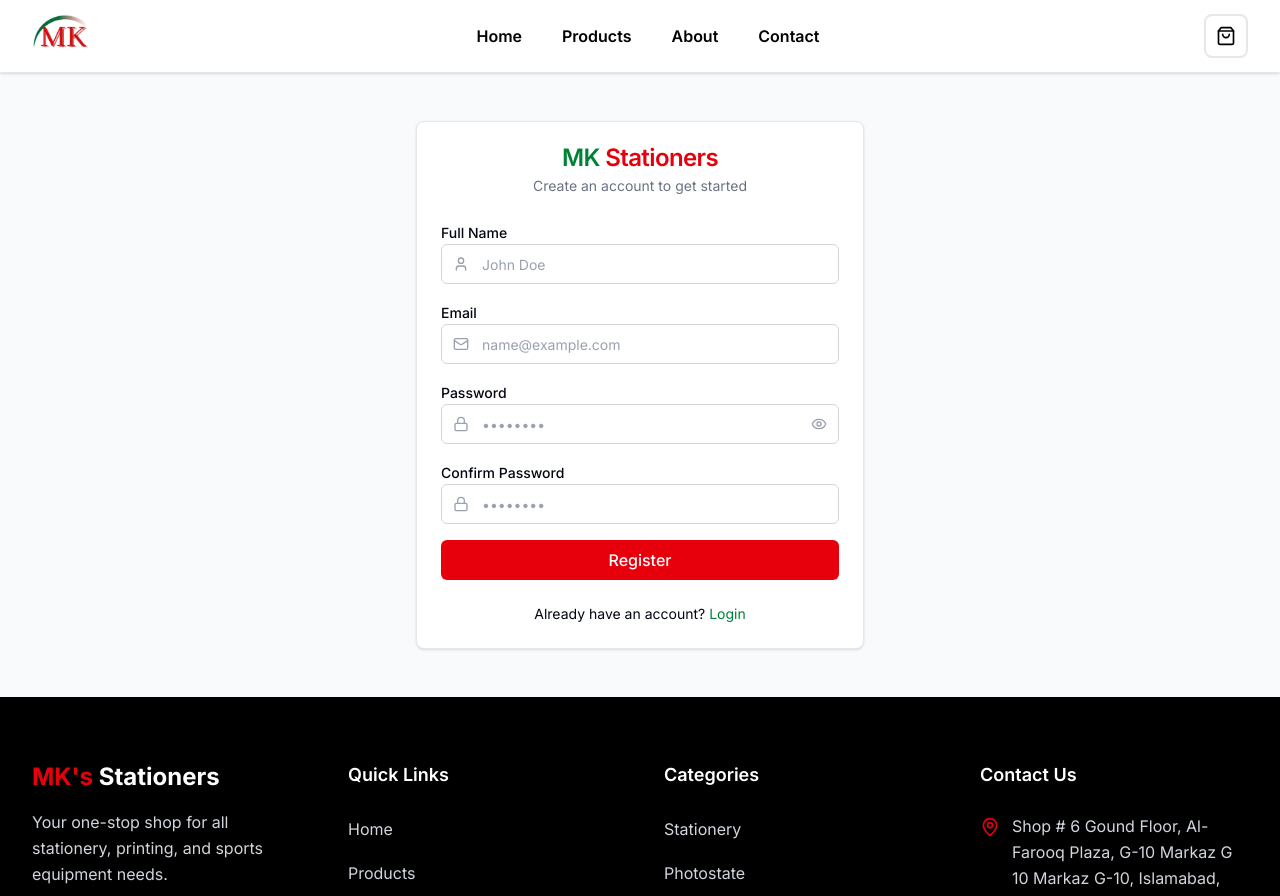
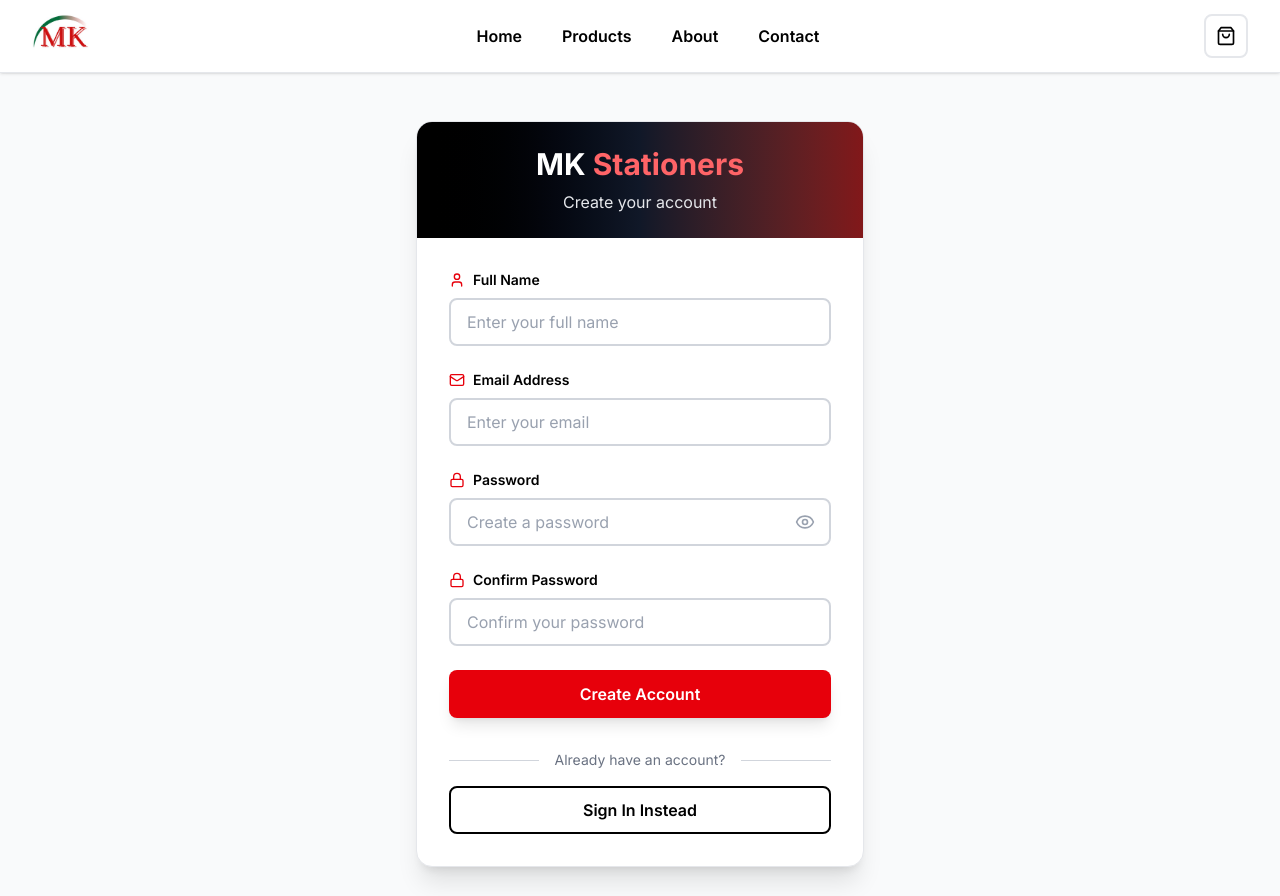
Before and after one commit to mkstationer/mks, a Next.js app: page /auth/register in a window 1280 px wide. Shown: the top 896 px of the page. Built offline with nearby package versions, Linux system fonts and the light colour scheme.

Commit message:
MKs review phase

```diff
--- a/app/auth/register/page.jsx
+++ b/app/auth/register/page.jsx
@@ -64,129 +64,150 @@
   }
 
   return (
-    <div className="flex min-h-screen flex-col">
+    <div className="flex min-h-screen flex-col bg-white">
       <Navbar />
       <div className="flex flex-1 items-center justify-center bg-gray-50 py-12 px-4 sm:px-6 lg:px-8">
-        <div className="w-full max-w-md rounded-lg border border-gray-200 bg-white text-gray-950 shadow-sm">
-          <div className="flex flex-col space-y-1.5 p-6">
-            <h3 className="text-2xl font-semibold leading-none tracking-tight text-center">
-              <span className="text-green-700">MK</span> <span className="text-red-600">Stationers</span>
+        <div className="w-full max-w-md">
+          {/* Enhanced Card with Modern Design */}
+          <div className="rounded-2xl border border-gray-200 bg-white shadow-xl overflow-hidden">
+            {/* Header with Gradient */}
+            <div className="bg-gradient-to-r from-black via-gray-900 to-red-900 p-6 text-center">
+              <h3 className="text-3xl font-bold text-white mb-2">
+                <span className="text-white">MK</span> <span className="text-red-400">Stationers</span>
               </h3>
-            <p className="text-sm text-gray-500 text-center">Create an account to get started</p>
+              <p className="text-gray-200">Create your account</p>
             </div>
-          <div className="p-6 pt-0">
-            <form onSubmit={handleRegister} className="space-y-4">
+
+            {/* Form Section */}
+            <div className="p-8">
+              <form onSubmit={handleRegister} className="space-y-6">
                 {error && (
-                <div className="p-3 text-sm bg-red-100 border border-red-200 text-red-600 rounded-md">{error}</div>
+                  <div className="p-4 text-sm bg-red-50 border border-red-200 text-red-700 rounded-lg flex items-center">
+                    <div className="w-2 h-2 bg-red-500 rounded-full mr-3"></div>
+                    {error}
+                  </div>
                 )}
 
+                {/* Full Name Field */}
                 <div className="space-y-2">
-                <label
-                  htmlFor="name"
-                  className="text-sm font-medium leading-none peer-disabled:cursor-not-allowed peer-disabled:opacity-70"
-                >
+                  <label htmlFor="name" className="text-sm font-semibold text-black flex items-center">
+                    <User className="h-4 w-4 mr-2 text-red-600" />
                     Full Name
                   </label>
                   <div className="relative">
-                  <User className="absolute left-3 top-3 h-4 w-4 text-gray-400" />
                     <input
                       id="name"
                       type="text"
-                    placeholder="John Doe"
+                      placeholder="Enter your full name"
                       value={name}
                       onChange={(e) => setName(e.target.value)}
-                    className="pl-10 flex h-10 w-full rounded-md border border-gray-300 bg-white px-3 py-2 text-sm placeholder:text-gray-400 focus:outline-none focus:ring-2 focus:ring-green-700 focus:border-transparent disabled:cursor-not-allowed disabled:opacity-50"
+                      className="w-full h-12 rounded-lg border-2 border-gray-300 bg-white px-4 py-3 text-black placeholder:text-gray-400 focus:outline-none focus:ring-2 focus:ring-red-600 focus:border-red-600 transition-all duration-200"
                       required
                     />
                   </div>
                 </div>
 
+                {/* Email Field */}
                 <div className="space-y-2">
-                <label
-                  htmlFor="email"
-                  className="text-sm font-medium leading-none peer-disabled:cursor-not-allowed peer-disabled:opacity-70"
-                >
-                  Email
+                  <label htmlFor="email" className="text-sm font-semibold text-black flex items-center">
+                    <Mail className="h-4 w-4 mr-2 text-red-600" />
+                    Email Address
                   </label>
                   <div className="relative">
-                  <Mail className="absolute left-3 top-3 h-4 w-4 text-gray-400" />
                     <input
                       id="email"
                       type="email"
-                    placeholder="name@example.com"
+                      placeholder="Enter your email"
                       value={email}
                       onChange={(e) => setEmail(e.target.value)}
-                    className="pl-10 flex h-10 w-full rounded-md border border-gray-300 bg-white px-3 py-2 text-sm placeholder:text-gray-400 focus:outline-none focus:ring-2 focus:ring-green-700 focus:border-transparent disabled:cursor-not-allowed disabled:opacity-50"
+                      className="w-full h-12 rounded-lg border-2 border-gray-300 bg-white px-4 py-3 text-black placeholder:text-gray-400 focus:outline-none focus:ring-2 focus:ring-red-600 focus:border-red-600 transition-all duration-200"
                       required
                     />
                   </div>
                 </div>
 
+                {/* Password Field */}
                 <div className="space-y-2">
-                <label
-                  htmlFor="password"
-                  className="text-sm font-medium leading-none peer-disabled:cursor-not-allowed peer-disabled:opacity-70"
-                >
+                  <label htmlFor="password" className="text-sm font-semibold text-black flex items-center">
+                    <Lock className="h-4 w-4 mr-2 text-red-600" />
                     Password
                   </label>
                   <div className="relative">
-                  <Lock className="absolute left-3 top-3 h-4 w-4 text-gray-400" />
                     <input
                       id="password"
                       type={showPassword ? "text" : "password"}
-                    placeholder="••••••••"
+                      placeholder="Create a password"
                       value={password}
                       onChange={(e) => setPassword(e.target.value)}
-                    className="pl-10 flex h-10 w-full rounded-md border border-gray-300 bg-white px-3 py-2 text-sm placeholder:text-gray-400 focus:outline-none focus:ring-2 focus:ring-green-700 focus:border-transparent disabled:cursor-not-allowed disabled:opacity-50"
+                      className="w-full h-12 rounded-lg border-2 border-gray-300 bg-white px-4 py-3 pr-12 text-black placeholder:text-gray-400 focus:outline-none focus:ring-2 focus:ring-red-600 focus:border-red-600 transition-all duration-200"
                       required
                     />
                     <button
                       type="button"
-                    className="absolute right-0 top-0 h-full px-3 inline-flex items-center justify-center rounded-md bg-transparent text-gray-400 hover:text-gray-500"
+                      className="absolute right-3 top-1/2 -translate-y-1/2 p-1 text-gray-400 hover:text-red-600 transition-colors"
                       onClick={() => setShowPassword(!showPassword)}
                     >
-                    {showPassword ? <EyeOff className="h-4 w-4" /> : <Eye className="h-4 w-4" />}
+                      {showPassword ? <EyeOff className="h-5 w-5" /> : <Eye className="h-5 w-5" />}
                       <span className="sr-only">{showPassword ? "Hide password" : "Show password"}</span>
                     </button>
                   </div>
                 </div>
 
+                {/* Confirm Password Field */}
                 <div className="space-y-2">
-                <label
-                  htmlFor="confirmPassword"
-                  className="text-sm font-medium leading-none peer-disabled:cursor-not-allowed peer-disabled:opacity-70"
-                >
+                  <label htmlFor="confirmPassword" className="text-sm font-semibold text-black flex items-center">
+                    <Lock className="h-4 w-4 mr-2 text-red-600" />
                     Confirm Password
                   </label>
                   <div className="relative">
-                  <Lock className="absolute left-3 top-3 h-4 w-4 text-gray-400" />
                     <input
                       id="confirmPassword"
                       type={showPassword ? "text" : "password"}
-                    placeholder="••••••••"
+                      placeholder="Confirm your password"
                       value={confirmPassword}
                       onChange={(e) => setConfirmPassword(e.target.value)}
-                    className="pl-10 flex h-10 w-full rounded-md border border-gray-300 bg-white px-3 py-2 text-sm placeholder:text-gray-400 focus:outline-none focus:ring-2 focus:ring-green-700 focus:border-transparent disabled:cursor-not-allowed disabled:opacity-50"
+                      className="w-full h-12 rounded-lg border-2 border-gray-300 bg-white px-4 py-3 text-black placeholder:text-gray-400 focus:outline-none focus:ring-2 focus:ring-red-600 focus:border-red-600 transition-all duration-200"
                       required
                     />
                   </div>
                 </div>
 
+                {/* Submit Button */}
                 <button
                   type="submit"
-                className="inline-flex items-center justify-center rounded-md bg-red-600 hover:bg-red-700 text-white h-10 px-4 py-2 w-full font-medium transition-colors focus-visible:outline-none focus-visible:ring-2 focus-visible:ring-red-600 disabled:pointer-events-none disabled:opacity-50"
+                  className="w-full h-12 rounded-lg bg-red-600 hover:bg-red-700 text-white font-semibold transition-all duration-200 hover:scale-105 focus:outline-none focus:ring-2 focus:ring-red-600 focus:ring-offset-2 shadow-lg hover:shadow-xl disabled:opacity-50 disabled:cursor-not-allowed disabled:hover:scale-100"
                   disabled={loading}
                 >
-                {loading ? "Creating account..." : "Register"}
+                  {loading ? (
+                    <div className="flex items-center justify-center">
+                      <div className="animate-spin rounded-full h-5 w-5 border-t-2 border-b-2 border-white mr-3"></div>
+                      Creating Account...
+                    </div>
+                  ) : (
+                    "Create Account"
+                  )}
                 </button>
               </form>
+
+              {/* Login Link */}
+              <div className="mt-8 text-center">
+                <div className="relative">
+                  <div className="absolute inset-0 flex items-center">
+                    <div className="w-full border-t border-gray-300"></div>
                   </div>
-          <div className="flex flex-col space-y-4 p-6 pt-0">
-            <div className="text-center text-sm">
-              Already have an account?{" "}
-              <Link href="/auth/login" className="text-green-700 hover:underline">
-                Login
+                  <div className="relative flex justify-center text-sm">
+                    <span className="px-4 bg-white text-gray-500">Already have an account?</span>
+                  </div>
+                </div>
+                <div className="mt-4">
+                  <Link
+                    href="/auth/login"
+                    className="inline-flex items-center justify-center w-full h-12 rounded-lg border-2 border-black text-black hover:bg-black hover:text-white font-semibold transition-all duration-200 hover:scale-105 focus:outline-none focus:ring-2 focus:ring-black focus:ring-offset-2"
+                  >
+                    Sign In Instead
                   </Link>
+                </div>
+              </div>
             </div>
           </div>
         </div>
--- a/app/cart/page.jsx
+++ b/app/cart/page.jsx
@@ -62,10 +62,10 @@
     let message = "Hello! I would like to place an order for the following items:\n\n"
 
     cartItems.forEach((item) => {
-      message += `• ${item.name} - ${item.quantity} x $${item.price.toFixed(2)} = $${(item.quantity * item.price).toFixed(2)}\n`
+      message += `• ${item.name} - ${item.quantity} x RS ${item.price.toFixed(2)} = RS ${(item.quantity * item.price).toFixed(2)}\n`
     })
 
-    message += `\nTotal: $${getCartTotal().toFixed(2)}`
+    message += `\nTotal: RS ${getCartTotal().toFixed(2)}`
     message += "\n\nPlease confirm my order. Thank you!"
 
     // Encode the message for URL
--- a/app/page.js
+++ b/app/page.js
@@ -179,11 +179,12 @@
                     <span className="text-red-500">MK's</span>
                     <br />
                     <span className="text-2xl sm:text-3xl lg:text-4xl xl:text-5xl font-medium text-gray-200">
-                      Stationers
+                    Bringing the best to you.
                     </span>
                   </h1>
                   <p className="text-lg sm:text-xl lg:text-2xl text-gray-200 max-w-2xl mx-auto lg:mx-0 leading-relaxed">
-                    Bringing the best to you.
+
+                    Stationery, Sports Items, Corporate Giveaways, Photostat, Printing & Photo Frames.
                   </p>
                 </div>
                 <div className="flex flex-col sm:flex-row gap-4 justify-center lg:justify-start">
@@ -246,7 +247,7 @@
             <div className="text-center mb-12 lg:mb-16">
               <h2 className="text-3xl sm:text-4xl lg:text-5xl font-bold text-black mb-4">Our Products</h2>
               <p className="text-gray-600 text-lg max-w-2xl mx-auto">
-                Discover our carefully curated selection of quality products across all categories
+              Discover our wide range of quality Stationery, Printing Supplies, Corporate Giveaways and Sports equipment.
               </p>
             </div>
 
--- a/app/privacy/page.jsx
+++ b/app/privacy/page.jsx
@@ -94,7 +94,7 @@
                 <h2 className="text-2xl lg:text-3xl font-bold text-black mb-6">Our Commitment to Your Privacy</h2>
                 <div className="space-y-4 text-gray-700 leading-relaxed">
                   <p className="text-lg">
-                    At MK Stationers, we are committed to protecting your privacy and ensuring the security of your
+                    At MK's, we are committed to protecting your privacy and ensuring the security of your
                     personal information. This Privacy Policy explains how we collect, use, disclose, and safeguard your
                     information when you visit our website or make a purchase from our store.
                   </p>
@@ -210,7 +210,7 @@
                       </button>
                     </Link>
                     <a
-                      href="mailto:info@mkstationers.com"
+                      href="mailto:mkstationer@gmail.com"
                       className="w-full sm:w-auto inline-flex items-center justify-center rounded-lg border-2 border-white text-white hover:bg-white hover:text-black h-12 px-8 py-3 font-semibold transition-all duration-200 focus-visible:outline-none focus-visible:ring-2 focus-visible:ring-white"
                     >
                       Email Us
--- a/app/products/page.jsx
+++ b/app/products/page.jsx
@@ -1,13 +1,16 @@
 "use client"
 
-import { useEffect, useState } from "react"
+import { useEffect, useState ,useCallback} from "react"
 import { supabase } from "@/lib/supabaseClient"
 import { Search, SlidersHorizontal, MessageCircle, X } from "lucide-react"
 import Link from "next/link"
 import Image from "next/image"
 import Navbar from "@/components/navbar"
 import Footer from "@/components/footer"
-import CategorySelector from "@/components/category-selector"
+import CategorySelector from "@/components/category-selector";
+import { useCart } from "@/context/cart-context";
+import { useToast } from "@/components/ui/use-toast";
+
 
 export default function ProductsPage() {
   const [products, setProducts] = useState([])
@@ -18,6 +21,8 @@
   const [selectedCategoryName, setSelectedCategoryName] = useState("All Categories")
   const [sortBy, setSortBy] = useState("newest")
   const [isFilterOpen, setIsFilterOpen] = useState(false)
+  const { addToCart } = useCart();
+  const { toast } = useToast()
 
   useEffect(() => {
     fetchProducts()
@@ -100,29 +105,28 @@
       if (sortBy === "price-high") return b.price - a.price
       return 0
     })
+  const handleAddToCart = useCallback(
+    (product) => {
+      // Get the first image if it's an array, otherwise use the single image
+      const productImage = Array.isArray(product.image_url) ? product.image_url[0] : product.image_url
 
-  const addToCart = (product) => {
-    const cartItem = {
-      id: product.id,
-      name: product.name,
-      price: product.price,
-      category: product.categories?.name || "Unknown",
-      image: getProductImage(product),
-      quantity: 1,
-    }
+      addToCart({
+        id: product.id,
+        name: product.name,
+        price: product.price,
+        category: product.categories?.name || "Unknown",
+        image: productImage,
+        quantity: 1,
+      })
 
-    const existingCart = JSON.parse(localStorage.getItem("cart") || "[]")
-    const existingItemIndex = existingCart.findIndex((item) => item.id === product.id)
-
-    if (existingItemIndex > -1) {
-      existingCart[existingItemIndex].quantity += 1
-    } else {
-      existingCart.push(cartItem)
-    }
-
-    localStorage.setItem("cart", JSON.stringify(existingCart))
-    alert(`${product.name} added to cart!`)
-  }
+      toast({
+        title: "Added to cart",
+        description: `${product.name} has been added to your cart.`,
+        duration: 3000,
+      })
+    },
+    [addToCart, toast],
+  )
 
   return (
     <div className="flex min-h-screen flex-col bg-white">
@@ -133,7 +137,7 @@
           <div className="text-center mb-8 sm:mb-12">
             <h1 className="text-3xl sm:text-4xl lg:text-5xl font-bold text-black mb-4">Our Products</h1>
             <p className="text-gray-600 text-lg max-w-2xl mx-auto">
-              Discover our wide range of quality stationery, printing supplies, and sports equipment
+            Discover our wide range of quality Stationery, Printing Supplies, Corporate Giveaways and Sports equipment.
             </p>
           </div>
 
@@ -397,7 +401,7 @@
                               onClick={(e) => {
                                 e.preventDefault()
                                 e.stopPropagation()
-                                addToCart(product)
+                                handleAddToCart(product)
                               }}
                             >
                               Add to Cart
--- a/app/terms/page.jsx
+++ b/app/terms/page.jsx
@@ -94,7 +94,7 @@
                 <h2 className="text-2xl lg:text-3xl font-bold text-black mb-6">Agreement to Terms</h2>
                 <div className="space-y-4 text-gray-700 leading-relaxed">
                   <p className="text-lg">
-                    Welcome to MK Stationers. These Terms of Service ("Terms") govern your use of our website and
+                    Welcome to MK's. These Terms of Service ("Terms") govern your use of our website and
                     services. By accessing our website or making a purchase, you agree to be bound by these Terms.
                   </p>
                   <p>
@@ -143,7 +143,7 @@
                   <ul className="space-y-3 text-gray-700">
                     <li className="flex items-start">
                       <span className="w-2 h-2 bg-red-600 rounded-full mr-3 mt-2 flex-shrink-0"></span>
-                      <span>All website content is owned by MK Stationers</span>
+                      <span>All website content is owned by MK's</span>
                     </li>
                     <li className="flex items-start">
                       <span className="w-2 h-2 bg-red-600 rounded-full mr-3 mt-2 flex-shrink-0"></span>
--- a/components/footer.jsx
+++ b/components/footer.jsx
@@ -9,10 +9,10 @@
           {/* Brand Section */}
           <div className="sm:col-span-2 lg:col-span-1">
             <h3 className="text-xl lg:text-2xl font-bold mb-4">
-              <span className="text-red-600">MK's</span> <span className="text-white">Stationers</span>
+              <span className="text-red-600">MK</span> <span className="text-white">'s</span>
             </h3>
             <p className="text-gray-300 mb-6 leading-relaxed">
-              Your one-stop shop for all stationery, printing, and sports equipment needs.
+            Your one-stop shop for all Stationery, Printing, Corporate Giveaways and Sports equipment needs.
             </p>
             <div className="flex space-x-4">
               <Link
@@ -147,10 +147,10 @@
               <li className="flex items-center group">
                 <Mail className="h-5 w-5 mr-3 text-red-600 flex-shrink-0 group-hover:text-red-500 transition-colors duration-200" />
                 <Link
-                  href="mailto:info@mkstationers.com"
+                  href="mailto:mkstationer@gmail.com"
                   className="text-gray-300 hover:text-red-600 transition-colors duration-200"
                 >
-                  info@mkstationers.com
+                  mkstationer@gmail.com
                 </Link>
               </li>
             </ul>
@@ -161,7 +161,7 @@
         <div className="border-t border-gray-800 mt-12 lg:mt-16 pt-8">
           <div className="flex flex-col sm:flex-row justify-between items-center space-y-4 sm:space-y-0">
             <p className="text-gray-400 text-center sm:text-left">
-              &copy; {new Date().getFullYear()} MK Stationers. All rights reserved.
+              &copy; {new Date().getFullYear()} MK's. All rights reserved.
             </p>
             <div className="flex items-center space-x-6">
               <Link href="/admin" className="text-gray-400 hover:text-red-600 transition-colors duration-200 text-sm">
```
Also changed, not shown: app/about/page.jsx (+11 -11 lines), app/contact/page.jsx (+4 -5 lines). Lines whose indentation alone changed are shown as unchanged.
